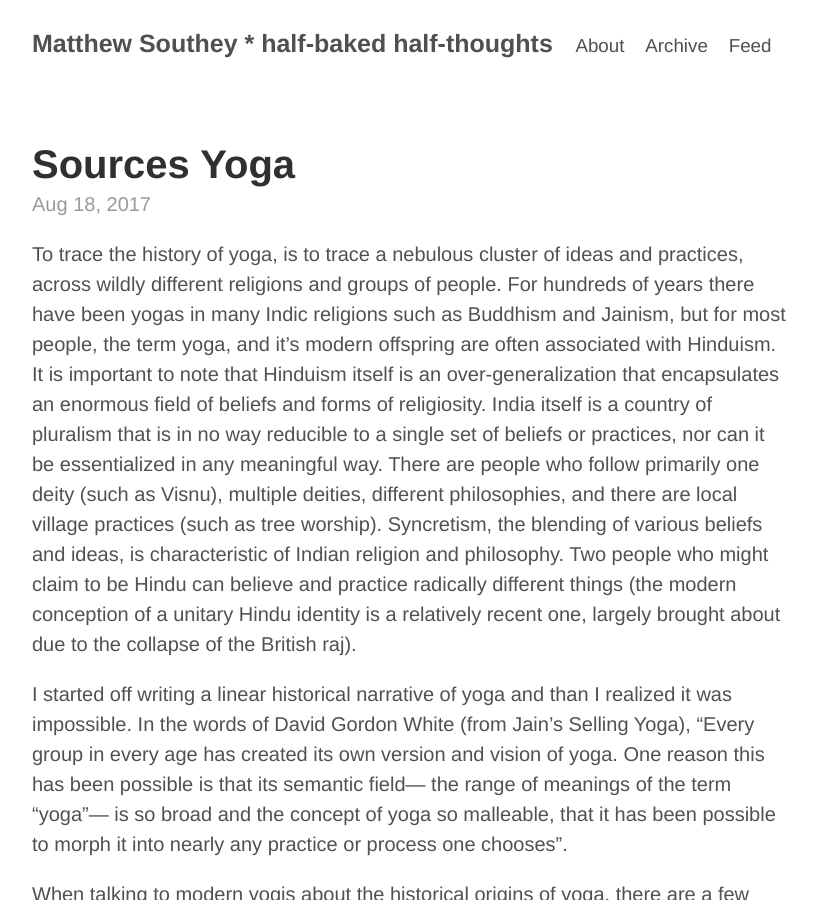
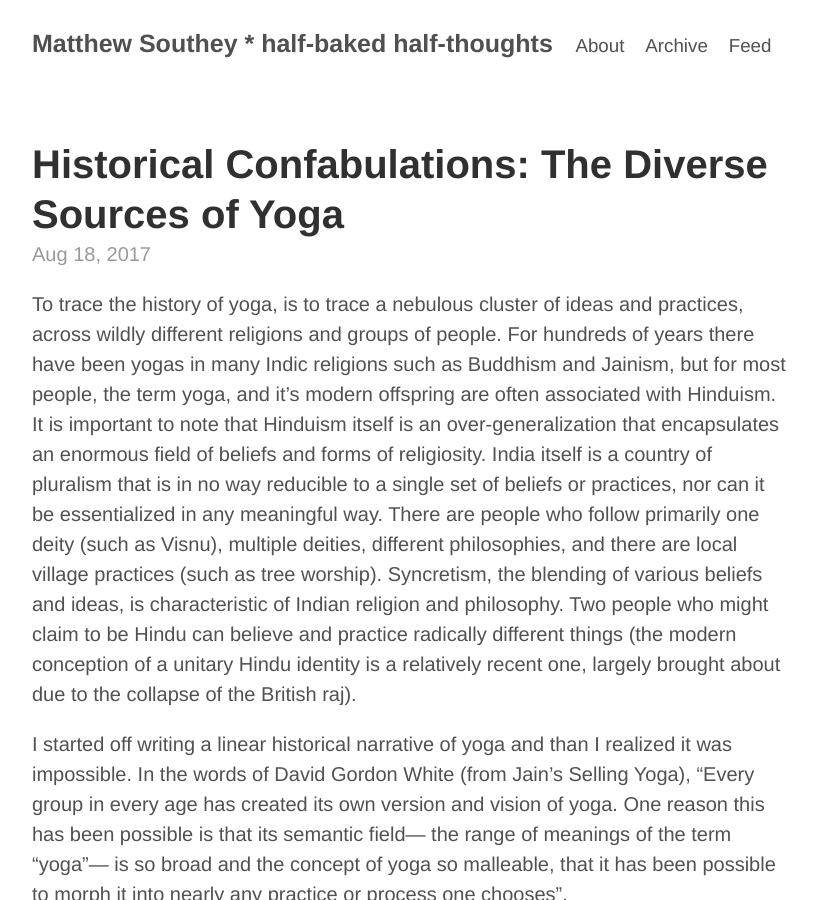
Before and after one commit to matthewsouthey/matthewsouthey.github.io, a Jekyll site: the page built from _posts/2017-08-18-sources-yoga.md, in a window 1280 px wide and 900 px high. Shown: the whole window, without its empty margins (228-1045 px from the left). Built offline with Jekyll 4.4.1, drawn with Linux system fonts in a browser that asks for light colours.

Commit message:
Update 2017-08-18-sources-yoga.md

```diff
--- a/_posts/2017-08-18-sources-yoga.md
+++ b/_posts/2017-08-18-sources-yoga.md
@@ -1,7 +1,7 @@
 ---
 published: true
 layout: post
-title: null
+title: 'Historical Confabulations: The Diverse Sources of Yoga'
 ---
 To trace the history of yoga, is to trace a nebulous cluster of ideas and practices, across wildly different religions and groups of people. For hundreds of years there have been yogas in many Indic religions such as Buddhism and Jainism, but for most people, the term yoga, and it’s modern offspring are often associated with Hinduism. It is important to note that Hinduism itself is an over-generalization that encapsulates an enormous field of beliefs and forms of religiosity. India itself is a country of pluralism that is in no way reducible to a single set of beliefs or practices, nor can it be essentialized in any meaningful way. There are people who follow primarily one deity (such as Visnu), multiple deities, different philosophies, and there are local village practices (such as tree worship). Syncretism, the blending of various beliefs and ideas, is characteristic of Indian religion and philosophy. Two people who might claim to be Hindu can believe and practice radically different things (the modern conception of a unitary Hindu identity is a relatively recent one, largely brought about due to the collapse of the British raj).
 
```
